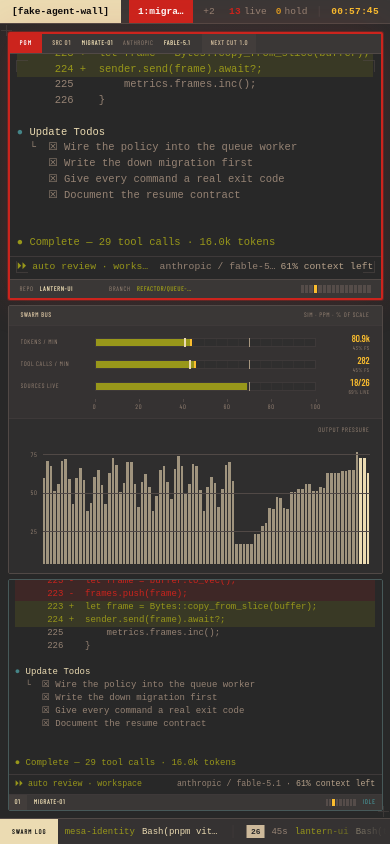
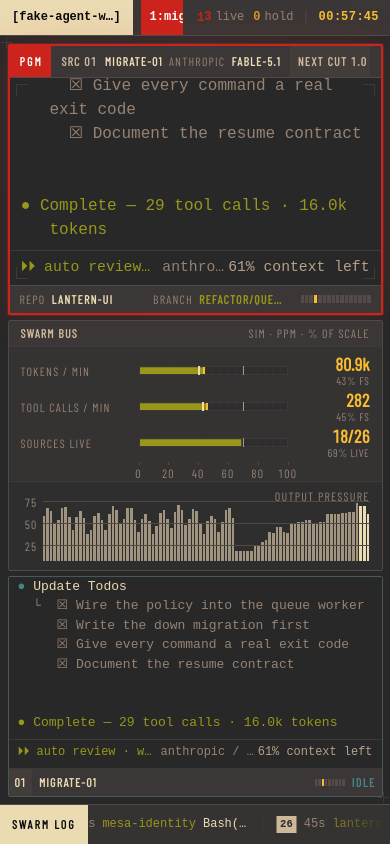
Before and after one commit to VdustR/fake-agent-wall, a Svelte app: page / in a window 390 px wide. Built offline with nearby package versions, Linux system fonts and the light colour scheme; a web font is replaced by a local one.

Commit message:
fix: separate readable terminal and interface type scales (#99)

```diff
--- a/src/app.css
+++ b/src/app.css
@@ -57,6 +57,14 @@
   --f-umd: 'Barlow Condensed', sans-serif;
   --f-term: 'Monaspace Xenon', ui-monospace, monospace;
 
+  /* Stable reading roles: viewport changes reflow the wall instead of shrinking type. */
+  --type-terminal: .8125rem;
+  --type-program: 1rem;
+  --type-ui: .875rem;
+  --type-label: .75rem;
+  --type-meta: .6875rem;
+  --type-data: 1.125rem;
+
   --gap: clamp(5px, 0.5vw, 10px);
   --r: 2px;
 
@@ -88,10 +96,10 @@ body {
   overflow: hidden;
 }
 
-/* Broadcast label register: uppercase, tracked, small, never body copy. */
+/* Broadcast label register: uppercase, tracked, compact, never body copy. */
 .umd-type {
   font-family: var(--f-umd);
-  font-size: clamp(6.5px, 0.46vw, 9.5px);
+  font-size: var(--type-label);
   font-weight: 500;
   letter-spacing: 0.1em;
   text-transform: uppercase;
--- a/src/components/ExitHint.svelte
+++ b/src/components/ExitHint.svelte
@@ -138,7 +138,7 @@
     padding: 11px 18px 12px;
   }
   .line {
-    font-size: clamp(10px, 0.86vw, 15px);
+    font-size: var(--type-ui);
     letter-spacing: 0.13em;
     color: var(--txt-hi);
     white-space: nowrap;
--- a/src/components/FontAutocomplete.svelte
+++ b/src/components/FontAutocomplete.svelte
@@ -123,8 +123,8 @@
 </Combobox.RootProvider>
 
 <style>
-  :global(.font-label) { display: block; color: var(--txt-fnt); font-size: 9px; text-transform: uppercase; letter-spacing: .06em; }
-  :global(.font-input) { width: 100%; height: 36px; margin-top: 10px; padding: 0 10px; color: var(--txt-hi); background: var(--ink-000); border: 1px solid var(--line-hi); border-radius: 2px; outline: none; font: inherit; font-family: var(--f-term); }
+  :global(.font-label) { display: block; color: var(--txt-fnt); font-size: var(--type-label); text-transform: uppercase; letter-spacing: .06em; }
+  :global(.font-input) { width: 100%; height: 2.5rem; margin-top: 10px; padding: 0 10px; color: var(--txt-hi); background: var(--ink-000); border: 1px solid var(--line-hi); border-radius: 2px; outline: none; font: var(--type-ui)/1.4 var(--f-term); }
   :global(.font-input:focus-visible) { outline: 1px solid var(--coral); outline-offset: 2px; }
   :global(.font-positioner) { z-index: 150; }
   :global(.font-options) { background: var(--ink-050); color: var(--txt-hi); border: 1px solid var(--line-hi); border-radius: 2px; font-family: var(--f-umd); }
@@ -132,7 +132,7 @@
   .font-space { position: relative; }
   :global(.font-option) { position: absolute; top: 0; left: 0; width: 100%; display: flex; align-items: center; justify-content: space-between; gap: 12px; padding: 0 10px; border-bottom: 1px solid var(--line); cursor: pointer; }
   :global(.font-option[data-highlighted]) { background: var(--ink-200); outline: 1px solid var(--coral); outline-offset: -1px; }
-  :global(.font-name) { font-size: 16px; white-space: nowrap; overflow: hidden; text-overflow: ellipsis; }
-  .font-source { flex-shrink: 0; color: var(--txt-dim); font-size: 10px; }
-  .font-empty { padding: 12px 10px; color: var(--txt-dim); font: 11px/1.5 var(--f-umd); }
+  :global(.font-name) { font-size: 1rem; white-space: nowrap; overflow: hidden; text-overflow: ellipsis; }
+  .font-source { flex-shrink: 0; color: var(--txt-dim); font-size: var(--type-meta); }
+  .font-empty { padding: 12px 10px; color: var(--txt-dim); font: var(--type-ui)/1.5 var(--f-umd); }
 </style>
--- a/src/components/OpsNotice.svelte
+++ b/src/components/OpsNotice.svelte
@@ -30,8 +30,8 @@
   .notice > i { background: var(--signal); }
   .notice > div { padding: 8px 11px 9px; }
   .notice span { color: var(--signal); letter-spacing: .12em; }
-  .notice strong { display: block; width: fit-content; max-width: 100%; margin-top: 4px; color: var(--txt-hi); font: 600 15px/1.4 var(--f-editorial); white-space: nowrap; overflow: hidden; animation: typing 620ms steps(28, end) 160ms both; }
-  .notice p { width: fit-content; max-width: 100%; margin-top: 5px; color: var(--txt-dim); font: 9px/1.2 var(--f-term); white-space: nowrap; overflow: hidden; animation: typing 820ms steps(46, end) 650ms both; }
+  .notice strong { display: block; width: fit-content; max-width: 100%; margin-top: 4px; color: var(--txt-hi); font: 600 1.25rem/1.4 var(--f-editorial); white-space: nowrap; overflow: hidden; animation: typing 620ms steps(28, end) 160ms both; }
+  .notice p { width: fit-content; max-width: 100%; margin-top: 5px; color: var(--txt-dim); font: var(--type-meta)/1.4 var(--f-term); white-space: nowrap; overflow: hidden; animation: typing 820ms steps(46, end) 650ms both; }
   @keyframes arrive { from { transform: translateX(18px); clip-path: inset(0 0 0 100%); } to { transform: translateX(0); clip-path: inset(0); } }
   @keyframes typing { from { max-width: 0; } to { max-width: 100%; } }
   @media (prefers-reduced-motion: reduce) { .notice, .notice strong, .notice p { animation: none; } }
--- a/src/components/Pgm.svelte
+++ b/src/components/Pgm.svelte
@@ -75,7 +75,7 @@
     display: flex;
     align-items: center;
     gap: 10px;
-    height: clamp(20px, 1.9vw, 30px);
+    height: 2rem;
     padding-right: 10px;
     background: var(--ink-150);
     border-bottom: 1px solid var(--line-hi);
@@ -103,7 +103,7 @@
   .task {
     color: var(--txt-dim);
     font-family: var(--f-editorial);
-    font-size: clamp(10px, 1.25em, 15px);
+    font-size: 1.125rem;
     font-weight: 500;
     line-height: 1.4;
     text-transform: none;
@@ -186,7 +186,7 @@
     display: flex;
     align-items: center;
     gap: 6px;
-    height: clamp(19px, 1.8vw, 28px);
+    height: 1.75rem;
     padding: 0 10px;
     background: var(--ink-150);
     border-top: 1px solid var(--line-hi);
--- a/src/components/StatusLine.svelte
+++ b/src/components/StatusLine.svelte
@@ -90,12 +90,12 @@
     display: flex;
     align-items: stretch;
     gap: 0;
-    height: clamp(24px, 2.3vw, 36px);
+    height: 2.25rem;
     background: var(--ink-150);
     border-bottom: 1px solid var(--line-hi);
     /* Terminal register: the body face, not the broadcast label face. */
     font-family: var(--f-term);
-    font-size: clamp(9.5px, 0.72vw, 14px);
+    font-size: var(--type-label);
     line-height: 1.2;
     white-space: nowrap;
     overflow: hidden;
--- a/src/components/Telemetry.svelte
+++ b/src/components/Telemetry.svelte
@@ -155,7 +155,7 @@
   .ch,
   .grat {
     display: grid;
-    grid-template-columns: clamp(64px, 7.5vw, 108px) minmax(0, 1fr) clamp(44px, 5vw, 72px);
+    grid-template-columns: 6.75rem minmax(0, 1fr) 4.5rem;
     align-items: center;
     gap: 10px;
   }
@@ -176,13 +176,13 @@
   }
   .read b {
     color: var(--amber);
-    font-size: clamp(9.5px, 0.86vw, 15px);
+    font-size: var(--type-data);
     line-height: 1;
   }
   .read small {
     margin-top: 2px;
     color: var(--txt-fnt);
-    font-size: clamp(5.5px, 0.4vw, 8px);
+    font-size: var(--type-meta);
     font-weight: 500;
     line-height: 1;
     letter-spacing: 0.06em;
--- a/src/components/Terminal.svelte
+++ b/src/components/Terminal.svelte
@@ -89,15 +89,15 @@
     container: terminal / inline-size;
     background: var(--term-bg);
     color: var(--term-fg);
-    font-size: clamp(9px, 0.67vw, 13px);
-    line-height: 1.44;
+    font-size: var(--type-terminal);
+    line-height: 1.5;
   }
   .term ::selection {
     color: var(--term-fg);
     background: var(--term-selection);
   }
   .term.pgm {
-    font-size: clamp(10.5px, 0.84vw, 16px);
+    font-size: var(--type-program);
     line-height: 1.5;
   }
 
--- a/src/components/ThemePanel.svelte
+++ b/src/components/ThemePanel.svelte
@@ -220,52 +220,53 @@
 </aside>
 
 <style>
-  .theme-panel { position: fixed; z-index: 100; inset: 0 0 0 auto; width: min(460px, 100vw); display: flex; flex-direction: column; color: var(--txt); background: var(--ink-050); border-left: 1px solid var(--line-hi); font-family: var(--f-umd); cursor: default; user-select: text; }
+  .theme-panel { position: fixed; z-index: 100; inset: 0 0 0 auto; width: min(30rem, 100vw); display: flex; flex-direction: column; color: var(--txt); background: var(--ink-050); border-left: 1px solid var(--line-hi); font: var(--type-ui)/1.4 var(--f-umd); cursor: default; user-select: text; }
   header, footer { flex: none; display: flex; align-items: center; justify-content: space-between; background: var(--ink-150); border-color: var(--line-hi); }
-  header { height: 62px; padding: 0 16px 0 20px; border-bottom: 1px solid var(--line-hi); }
-  h1 { font: 600 22px/.95 var(--f-editorial); letter-spacing: -.02em; }
+  header { height: 4.5rem; padding: 0 16px 0 20px; border-bottom: 1px solid var(--line-hi); }
+  h1 { font: 600 1.75rem/1.1 var(--f-editorial); letter-spacing: -.02em; }
   button, input { font: inherit; }
   button { color: inherit; border: 0; }
-  .close { width: 34px; height: 34px; background: transparent; color: var(--txt-dim); font: 24px/1.2 var(--f-term); cursor: pointer; }
+  .close { width: 2.5rem; height: 2.5rem; background: transparent; color: var(--txt-dim); font: 24px/1.2 var(--f-term); cursor: pointer; }
   .close:hover { color: var(--txt-hi); background: var(--ink-200); }
   .panel-body { flex: 1; min-height: 0; overflow-y: auto; scrollbar-color: var(--line-hi) var(--ink-050); }
   section { padding: 18px 20px 20px; border-bottom: 1px solid var(--line); }
-  h2 { color: var(--umd); font: 600 15px/1.2 var(--f-editorial); letter-spacing: -.01em; }
-  .field-label { display: block; color: var(--umd); font-size: 10px; line-height: 1.2; letter-spacing: .1em; text-transform: uppercase; }
-  h3 { margin-top: 18px; color: var(--txt-fnt); font-size: 9px; text-transform: uppercase; letter-spacing: .12em; }
+  h2 { color: var(--umd); font: 600 1.25rem/1.2 var(--f-editorial); letter-spacing: -.01em; }
+  .field-label { display: block; color: var(--umd); font-size: var(--type-label); line-height: 1.2; letter-spacing: .1em; text-transform: uppercase; }
+  h3 { margin-top: 18px; color: var(--txt-fnt); font-size: var(--type-label); text-transform: uppercase; letter-spacing: .12em; }
   .section-head { display: flex; align-items: center; justify-content: space-between; margin-bottom: 12px; }
-  input[type='search'], .text-field { width: 100%; height: 36px; margin-top: 10px; padding: 0 10px; color: var(--txt-hi); background: var(--ink-000); border: 1px solid var(--line-hi); border-radius: 2px; outline: none; font-family: var(--f-term); }
-  .wall-label-preview { display: block; margin-top: 8px; color: var(--on-coral); background: var(--coral); padding: 7px 10px; font: 700 11px/1.2 var(--f-term); white-space: nowrap; overflow: hidden; text-overflow: ellipsis; }
+  input[type='search'], .text-field { width: 100%; height: 2.5rem; margin-top: 10px; padding: 0 10px; color: var(--txt-hi); background: var(--ink-000); border: 1px solid var(--line-hi); border-radius: 2px; outline: none; font: 1rem/1.4 var(--f-term); }
+  .wall-label-preview { display: block; margin-top: 8px; color: var(--on-coral); background: var(--coral); padding: 7px 10px; font: 700 var(--type-label)/1.4 var(--f-term); white-space: nowrap; overflow: hidden; text-overflow: ellipsis; }
   input:focus-visible, button:focus-visible { outline: 1px solid var(--coral); outline-offset: 2px; }
-  .preset-list { height: 178px; margin-top: 8px; overflow-y: auto; border: 1px solid var(--line); background: var(--ink-000); scrollbar-color: var(--line-hi) var(--ink-000); }
-  .preset-list button { width: 100%; min-height: 34px; display: flex; align-items: center; justify-content: space-between; padding: 0 10px; color: var(--txt-dim); background: transparent; border-bottom: 1px solid var(--line); font: 11px/1.2 var(--f-term); text-align: left; cursor: pointer; }
+  .preset-list { height: 12rem; margin-top: 8px; overflow-y: auto; border: 1px solid var(--line); background: var(--ink-000); scrollbar-color: var(--line-hi) var(--ink-000); }
+  .preset-list button { width: 100%; min-height: 2.5rem; display: flex; align-items: center; justify-content: space-between; padding: 0 10px; color: var(--txt-dim); background: transparent; border-bottom: 1px solid var(--line); font: var(--type-ui)/1.4 var(--f-term); text-align: left; cursor: pointer; }
   .preset-list button:hover { color: var(--txt-hi); background: var(--ink-150); }
   .preset-list button.highlighted { color: var(--txt-hi); outline: 1px solid var(--coral); outline-offset: -1px; }
   .preset-list button.active { color: var(--on-coral); background: var(--coral); }
   .preset-list button.active.highlighted { outline-color: var(--on-coral); }
-  .empty-presets { margin: 0; padding: 12px 10px; color: var(--txt-fnt); font: 10px/1.2 var(--f-term); }
+  .empty-presets { margin: 0; padding: 12px 10px; color: var(--txt-fnt); font: var(--type-label)/1.4 var(--f-term); }
   .swatches { display: grid; grid-template-columns: repeat(4, 10px); height: 10px; border: 1px solid color-mix(in oklch, currentColor 30%, transparent); }
   .swatches i { display: block; }
-  .text-button { padding: 4px 0; color: var(--coral); background: transparent; font: 10px/1.2 var(--f-term); cursor: pointer; }
+  .text-button { padding: 4px 0; color: var(--coral); background: transparent; font: var(--type-ui)/1.4 var(--f-umd); cursor: pointer; }
   .color-grid { display: grid; gap: 8px; }
   .primary-colors { grid-template-columns: repeat(2, 1fr); }
-  .color-grid label { color: var(--txt-fnt); font: 9px/1.2 var(--f-term); text-transform: uppercase; }
-  .color-control { height: 32px; margin-top: 6px; display: flex; align-items: center; gap: 8px; background: var(--ink-000); border: 1px solid var(--line); }
-  input[type='color'] { flex: none; width: 30px; height: 30px; padding: 0; border: 0; background: transparent; cursor: pointer; }
-  code { color: var(--txt-dim); font: 10px/1.2 var(--f-term); }
+  .color-grid label { color: var(--txt-fnt); font: var(--type-meta)/1.4 var(--f-term); text-transform: uppercase; }
+  .color-control { height: 2.5rem; margin-top: 6px; display: flex; align-items: center; gap: 8px; background: var(--ink-000); border: 1px solid var(--line); }
+  input[type='color'] { flex: none; width: 2rem; height: 2rem; padding: 0; border: 0; background: transparent; cursor: pointer; }
+  code { color: var(--txt-dim); font: var(--type-label)/1.4 var(--f-term); }
   .ansi-colors { grid-template-columns: repeat(8, 1fr); margin-top: 8px; }
   .ansi-colors label { overflow: hidden; text-overflow: ellipsis; white-space: nowrap; }
-  .ansi-colors input { display: block; width: 100%; height: 28px; margin-top: 5px; }
-  .font-field { display: block; margin-top: 14px; color: var(--txt-fnt); font-size: 9px; text-transform: uppercase; letter-spacing: .06em; }
-  .font-field output { display: block; min-height: 38px; padding: 11px 10px; color: var(--txt-hi); background: var(--ink-100); border: 1px solid var(--line); font-size: 12px; text-transform: none; letter-spacing: 0; white-space: nowrap; overflow: hidden; }
-  .font-field output.editorial-preview { font-size: 15px; line-height: 1.2; }
-  .fallback { margin-top: 10px; color: var(--txt-fnt); font: 9px/1.2 var(--f-term); }
-  footer { min-height: 58px; padding: 0 16px 0 20px; border-top: 1px solid var(--line-hi); }
+  .ansi-colors input { display: block; width: 100%; height: 2rem; margin-top: 5px; }
+  .font-field { display: block; margin-top: 14px; color: var(--txt-fnt); font-size: var(--type-label); text-transform: uppercase; letter-spacing: .06em; }
+  .font-field output { display: block; min-height: 38px; padding: 11px 10px; color: var(--txt-hi); background: var(--ink-100); border: 1px solid var(--line); font-size: var(--type-ui); text-transform: none; letter-spacing: 0; white-space: nowrap; overflow: hidden; }
+  .font-field output.editorial-preview { font-size: 1.25rem; line-height: 1.2; }
+  .fallback { margin-top: 10px; color: var(--txt-fnt); font: var(--type-meta)/1.4 var(--f-term); }
+  footer { min-height: 58px; padding: 12px 20px; flex-wrap: wrap; gap: 12px; border-top: 1px solid var(--line-hi); }
   .footer-start { min-width: 0; align-items: center; }
-  .footer-start span { color: var(--txt-fnt); font: 9px/1.2 var(--f-term); }
+  .footer-start span { color: var(--txt-fnt); font: var(--type-meta)/1.4 var(--f-term); }
   .footer-start span.error { color: var(--del); }
   footer div { display: flex; gap: 8px; }
-  footer button { min-width: 82px; height: 32px; padding: 0 14px; border: 1px solid var(--line-hi); text-transform: uppercase; letter-spacing: .08em; font-size: 9px; cursor: pointer; }
+  footer > div:last-child { margin-left: auto; }
+  footer button { min-width: 82px; min-height: 2.5rem; padding: 0 14px; border: 1px solid var(--line-hi); text-transform: uppercase; letter-spacing: .08em; font-size: var(--type-label); cursor: pointer; }
   .secondary { background: var(--ink-100); }
   .restore { min-width: auto; padding: 0; color: var(--txt-dim); background: transparent; border-color: transparent; }
   .restore:hover { color: var(--txt-hi); }
--- a/src/components/Ticker.svelte
+++ b/src/components/Ticker.svelte
@@ -39,7 +39,7 @@
     flex: none;
     display: flex;
     align-items: stretch;
-    height: clamp(26px, 2.6vw, 42px);
+    height: 2.5rem;
     background: var(--ink-100);
     border-top: 1px solid var(--line-hi);
     overflow: hidden;
@@ -88,7 +88,7 @@
     gap: 7px;
     padding: 0 13px;
     border-right: 1px solid var(--line);
-    font-size: clamp(9px, 0.68vw, 13px);
+    font-size: var(--type-label);
     line-height: 1.2;
     align-self: center;
     white-space: nowrap;
--- a/src/components/Tile.svelte
+++ b/src/components/Tile.svelte
@@ -126,7 +126,7 @@
     grid-template-columns: auto minmax(0, auto) minmax(0, 1fr) 42px auto;
     align-items: center;
     gap: 7px;
-    height: clamp(16px, 1.5vw, 22px);
+    height: 1.75rem;
     padding-right: 6px;
     background: var(--ink-150);
     border-top: 1px solid var(--line);
```
Also changed, not shown: src/components/Operations.svelte (+32 -22 lines), 1 other file (tests, documents, lock files or other folders).
